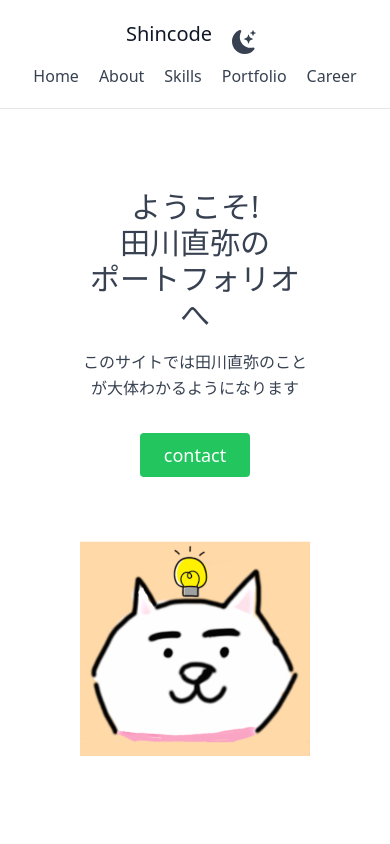
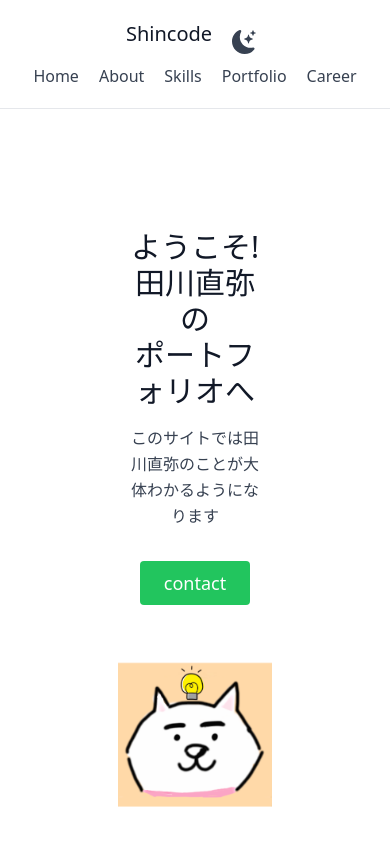
Before and after one commit to Naoya-Tagawa/port, a React (Vite) app: page / in a window 390 px wide. Shown: the top 844 px of the page. Built offline with nearby package versions, Linux system fonts and the light colour scheme.

Commit message:
アニメーション追加

```diff
--- a/src/components/WorksCard.jsx
+++ b/src/components/WorksCard.jsx
@@ -8,11 +8,11 @@ const WorksCard = (props) => {
       </div>
       <div className="bg-gray-100 p-6">
         <div className="flex items-center">
-          <h2 className="text-green-500 mx-auto mt-5 font-semibold h-10 text-center">
+          <h2 className="text-green-500 mx-auto mt-5 text-lg font-semibold h-10 sp:text-base sm:text-lg text-center">
             {props.title}
           </h2>
         </div>
-        <div className="h-10 md:h-6 mb-4">
+        <div className="h-10 md:h-6 sp:text-base mb-4">
           <p>{props.comment}</p>
         </div>
       </div>
--- a/src/components/home.jsx
+++ b/src/components/home.jsx
@@ -59,7 +59,7 @@ const Home = () => {
         </title>
       </head>
 
-      <header className='text-gray-700 border-b border-gray-200 dark:bg-gray-900'  >
+      <header className='text-gray-700 border-b border-gray-200 dark:bg-gray-900' >
       <div className='container flex mx-auto p-5 flex-col md:flex-row items-center'>
         <div className='flex items-center '>
           <a href= "#" className='font-medium text-gray-900 mb-4 md:mb-0 '>
@@ -84,38 +84,38 @@ const Home = () => {
 
 
       </header>
-      <body className='dark:bg-gray-900 container'>
-      <section className='text-gray-700 h-screen' id='home'>
-        <div className='flex container mx-auto py-20 px-20 flex-col md:flex-row items-center'>
-          <div className='md:w-1/2 flex-grow mb-16 lg:pr-24 md:pr-16 text-center md:text-left'>
-            <h1 className='text-3xl sm:text-6xl text-gray=900 font-medium mb-4 dark:text-gray-100' >
+      <body className='dark:bg-gray-900  text-gray-700 h-screen' id='home'>
+      <div className='text-gray-700 h-screen mx-auto' id='home'>
+        <div className='flex container  mt-10 mx-auto py-20 px-20 flex-col md:flex-row items-center'>
+          <div className='md:w-1/2 flex-grow mb-16 lg:pr-30 xl:w-full md:pr-15 text-center '>
+            <h1 className='text-3xl md:text-6xl xl:text-8xl text-gray-900 font-medium mb-4 dark:text-gray-100' >
               ようこそ!
               <br />田川直弥の<br />
               ポートフォリオへ
             </h1>
-            <p className='mb-8 leading-relaxed dark:text-gray-100' >
+            <p className='mb-8 leading-relaxed xl:text-3xl dark:text-gray-100' >
               このサイトでは田川直弥のことが大体わかるようになります
             </p>
             <button className='text-white bg-green-500 py-2 px-6 border-0 rounded text-lg hover:bg-green-600 duration-300 dark:text-gray-100'>
               contact
             </button>
           </div>
-          <div className='md:w-3/4 lg:max-w-lg '>
-            <img  class="hover:animate-bounce" src = "./img/denkyuinu.png" alt = "" />
+          <div className=' md:w-1/2 '>
+            <img  class="hover:animate-bounce" src = "./img/denkyuinu.png" alt = "" className='scale-110' />
           </div>
 
         </div>
-      </section>
+      </div>
 
 
 
 
 
-      <section className='text-gray-700 border-t border-gray-200 h-screen'id='about' ref={ref1}>
+      <section className='text-gray-700 border-t border-gray-200 'id='about' ref={ref1}>
 
 
 
-        <motion.div className='container px-5 py-5 mx-auto'variants={scrollcomponets}  initial="hidden" whileInView="visiable" viewport={{once:false,amount:0}} >
+        <motion.div className='container px-5 py-5 mx-auto md:items-center'variants={scrollcomponets}  initial="hidden" whileInView="visiable" viewport={{once:false,amount:0}} >
 
 
           <div className='text-center mb-10'>
@@ -196,7 +196,7 @@ const Home = () => {
 
         {/*refで、useInViewでこの要素を参照するようにする。}
         {/*スキルのdivタグ   */}
-        <motion.div className='flex flex-wrap  scroll-smooth hover:scroll-auto ' variants={scrollcomponets}  initial="hidden" whileInView="visiable" viewport={{once:false,amount:0}}>
+        <motion.div className='flex flex-wrap  scroll-smooth hover:scroll-auto mb-40' variants={scrollcomponets}  initial="hidden" whileInView="visiable" viewport={{once:false,amount:0}}>
             <div className='w-full md:w-1/3 p-4 '>
               <div className='bg-gray-100 rounded-lg p-8 shadow-lg hover:shadow-2xl  hover:ring-4 ring-green-500 duration-200 md:h-full items-center'>
                 <div className='flex items-center mb-3'>
@@ -251,7 +251,7 @@ const Home = () => {
               </div>
             </div>
             <div className='w-full md:w-1/3 p-4'>
-              <div className='bg-gray-100 rounded-lg p-8 shadow-lg rounded-sm hover:shadow-2xl  hover:ring-4 ring-green-500  duration-200 md:h-full bg-gray-100 items-center'>
+              <div className='bg-gray-100 rounded-lg p-8 shadow-lg  hover:shadow-2xl  hover:ring-4 ring-green-500  duration-200 md:h-full items-center'>
                 <div className='flex items-center mb-3'>
                   <div className='bg-green-500 text-white rounded-full dark:bg-gray-900'>
                   <svg width="24" height="24" viewBox="0 0 24 24" fill="none" xmlns="http://www.w3.org/2000/svg"><path fill-rule="evenodd" clip-rule="evenodd" d="M4 9C4 11.9611 5.60879 14.5465 8 15.9297V15.9999C8 18.2091 9.79086 19.9999 12 19.9999C14.2091 19.9999 16 18.2091 16 15.9999V15.9297C18.3912 14.5465 20 11.9611 20 9C20 4.58172 16.4183 1 12 1C7.58172 1 4 4.58172 4 9ZM16 13.4722C17.2275 12.3736 18 10.777 18 9C18 5.68629 15.3137 3 12 3C8.68629 3 6 5.68629 6 9C6 10.777 6.7725 12.3736 8 13.4722L10 13.4713V16C10 17.1045 10.8954 17.9999 12 17.9999C13.1045 17.9999 14 17.1045 14 15.9999V13.4713L16 13.4722Z" fill="currentColor" /><path d="M10 21.0064V21C10.5883 21.3403 11.2714 21.5351 12 21.5351C12.7286 21.5351 13.4117 21.3403 14 21V21.0064C14 22.111 13.1046 23.0064 12 23.0064C10.8954 23.0064 10 22.111 10 21.0064Z" fill="currentColor" />
@@ -285,7 +285,7 @@ const Home = () => {
 
 
       </section>
-      <section className='text-gray-700 border-t border-gray-200 py-5 'id='portfolio'>
+      <section className='text-gray-700 border-t border-gray-200 py-5 mb-10'id='portfolio'>
         <div className='text-center mb-20'>
             <hi className="text-2xl sm:text-3xl font-medium mb-2 text-gray-900 dark:text-gray-100">Portfolio</hi>
 
@@ -330,22 +330,6 @@ const Home = () => {
       </body>
 
 
-      <div>
-          <div style={{ height: '2000px', backgroundColor: 'blue' }}>contents</div>
-          {/* refを与えた要素がウインドウ内に現れるとinViewがtrueになります */}
-          <motion.div ref={ref1} style={{ height: '300px' }} initial={{opacity:0}}
-                animate={{opacity:1}}
-                transition={{duration:1.6,delay:0.5}}>
-
-              <div
-
-                style={{ backgroundColor: 'yellow' }}
-              >
-                <p>黄色の要素が出現！</p>
-              </div>
-
-          </motion.div>
-        </div>
     </motion.div>
 
 
--- a/tailwind.config.js
+++ b/tailwind.config.js
@@ -4,6 +4,14 @@ module.exports= {
   content: ["./index.html",
     "./src/**/*.{js,ts,jsx,tsx}",],
   theme: {
+    screens: {
+      sp: "200px",
+      sm:"300px",
+      pc: "1200px",
+      md:	"768px",
+      lg:	"1024px",
+      xl:	"1280px",
+    },
     extend: {},
   },
   plugins: [],
```
